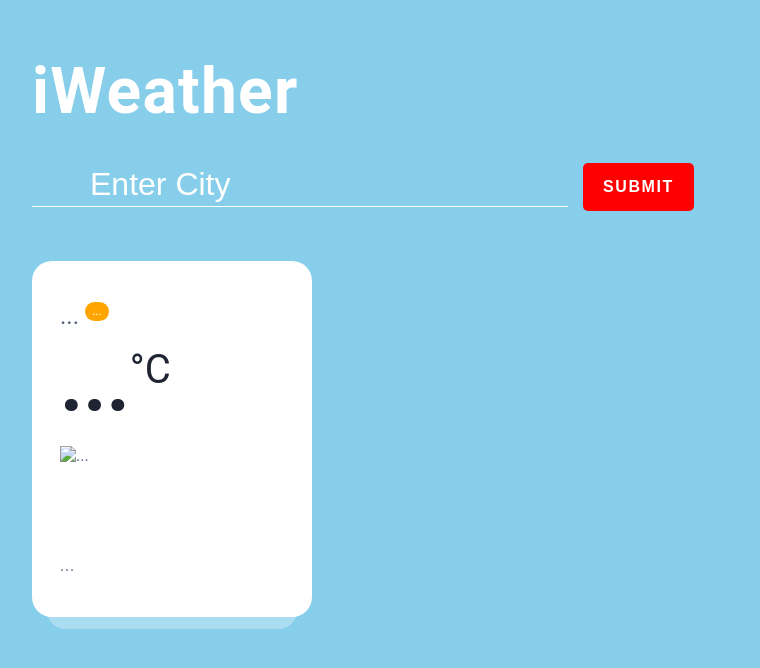
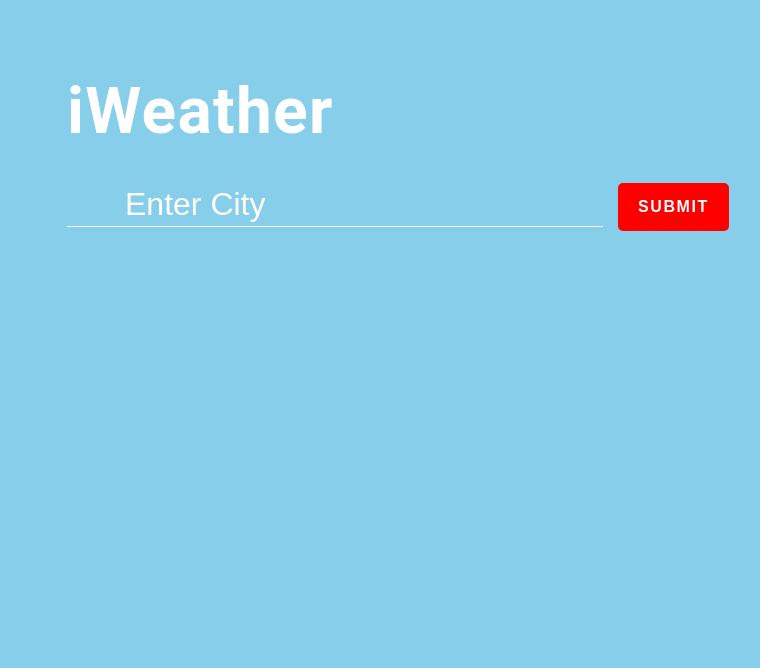
Before and after one commit to Aodj05/odin-weather-app, a plain HTML site: page index.html in a window 1280 px wide. Shown: the whole page, without its empty margins (18-778 px from the left). Drawn offline with Linux system fonts and the light colour scheme.

Commit message:
final run

```diff
--- a/index.html
+++ b/index.html
@@ -19,19 +19,7 @@
 	</section>
 	<section class="api">
 		<div class="container">
-			<ul class="cities">
-				<li class="city" data-name="...">
-					<h2 class="city-name">
-						<span>...</span>
-						<sup>...</sup>
-					</h2>
-					<span class="city-temp">...<sup>°C</sup></span>
-					<figure>
-						<img src="..." class="city-icon" alt="...">
-						<figcaption>...</figcaption>
-					</figure>
-				</li>
-			</ul>
+			<ul class="cities"></ul>
 		</div>
 	</section>
 </body>
--- a/script.js
+++ b/script.js
@@ -1,4 +1,7 @@
 const form = document.querySelector(".top form");
+const input = document.querySelector(".top input");
+const msg = document.querySelector(".top .msg");
+const list = document.querySelector(".api .cities");
 const apiKey = "00fa8c3fd061d86c5772bedf4345a21b";
 
 form.addEventListener("submit", e => {
@@ -51,7 +54,7 @@ form.addEventListener("submit", e => {
       <div class="city-temp">${Math.round(main.temp)}<sup>°C</sup>
       </div>
       <figure>
-        <img class="city-icon" src=${icon} alt=${weather[0]["main"]}>
+        <img class="city-icon" src="${icon}" alt="${weather[0]["main"]}">
         <figcaption>${weather[0]["description"]}</figcaption>
       </figure>
       `;
--- a/style.css
+++ b/style.css
@@ -13,6 +13,11 @@
 	padding: 0;
 	box-sizing: border-box;
 	font-weight: normal;
+}
+
+a {
+	color: inherit;
+	text-decoration: none;
 }
 
 button {
@@ -45,7 +50,14 @@ body {
 	font: 1rem/1.3 "Roboto", sans-serif;
 	background: var(--bgMain);
 	color: var(--textDark);
-	padding: 50px;
+	padding: 70px;
+}
+
+.container {
+	width: 100%;
+	max-width: 1200px;
+	margin: 0 auto;
+	padding: 0 15px;
 }
 
 .top {
```
